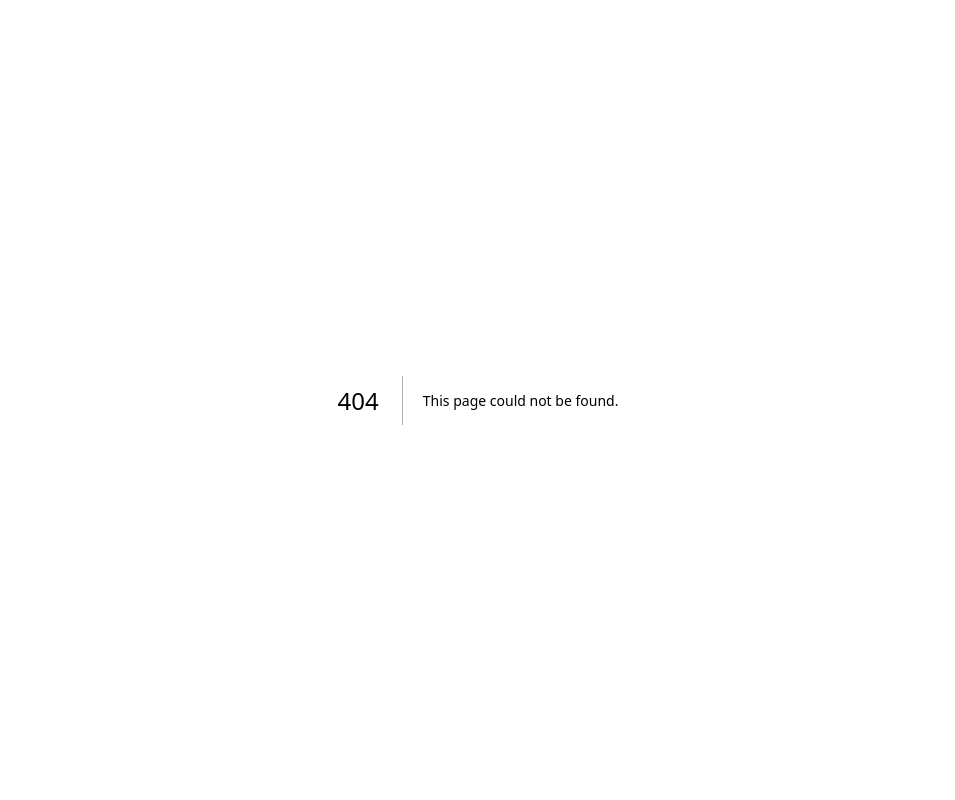
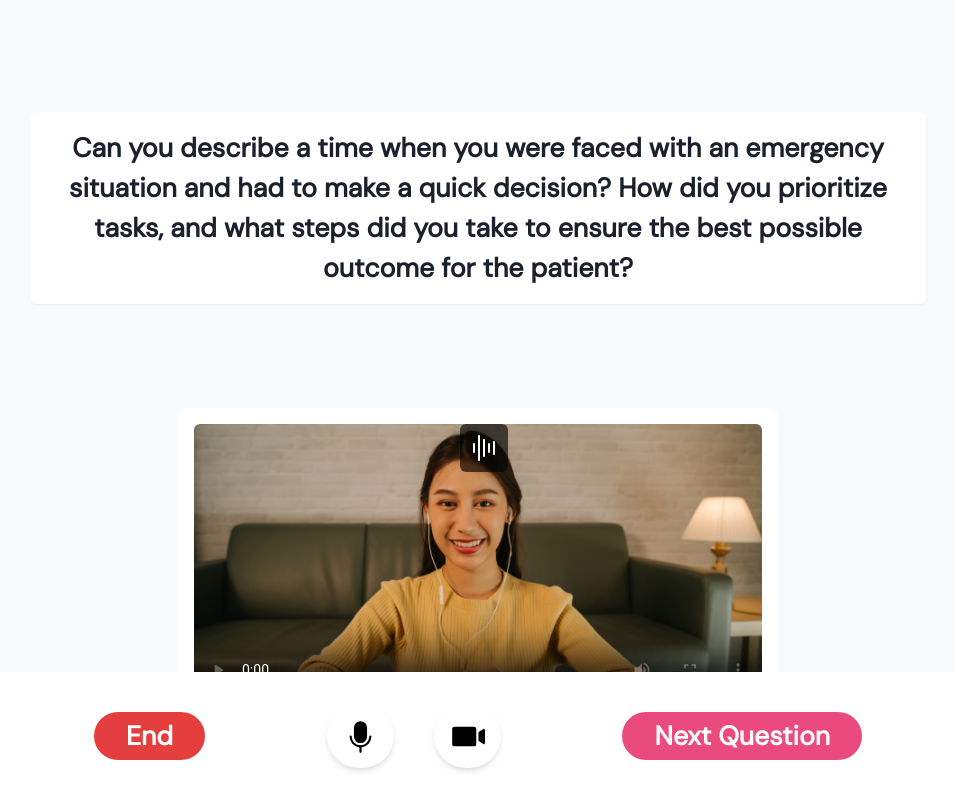
Before and after one commit to Aladdin3r/onward, a Next.js app: page /mock-interview-start in a window 1280 px wide. Before the commit this address had no page. Shown: the whole page, without its empty margins (162-1117 px from the left). Built offline with nearby package versions, Linux system fonts and the light colour scheme.

Commit message:
create 2 pages for Mock Interview

```diff
--- /dev/null
+++ b/pages/mock-interview-start.js
@@ -0,0 +1,93 @@
+import Head from "next/head";
+import styles from "@/styles/Home.module.css";
+import "@/styles/theme";
+import { Box, Flex, Text, Button, IconButton, Stack, Center } from "@chakra-ui/react";
+import { Waveform, Microphone, VideoCamera } from "@phosphor-icons/react";
+import VideoPlayer from "@/styles/components/VideoPlayer";
+import { useRouter } from "next/router";
+
+export default function MockInterviewQuestionPage() {
+    const router = useRouter();
+
+    return (
+        <>
+            <Head>
+                <title>Mock Interview — Onward</title>
+                <meta name="description" content="Onward is an AI-powered personal interview coach designed to help nurses excel in job interviews." />
+                <meta name="viewport" content="width=device-width, initial-scale=1" />
+                <link rel="icon" href="/favicon.ico" />
+            </Head>
+
+            <Box className={styles.page} bg="gray.50" minH="100vh" py={8} display="flex" flexDirection="column" alignItems="center">
+
+                {/* Question Prompt */}
+                <Center mb={6}>
+                    <Box bg="white" mt={20} px={6} py={4} borderRadius="md" boxShadow="sm" width="70%">
+                        <Text fontSize="sm" fontWeight="semibold" textAlign="center">
+                            Can you describe a time when you were faced with an emergency situation and had to make a quick decision? How did you prioritize tasks, and what steps did you take to ensure the best possible outcome for the patient?
+                        </Text>
+                    </Box>
+                </Center>
+
+                {/* Video Player with Audio Overlay Icon */}
+                <Flex justify="center" mb={8} mt={20} position="relative" width="70%">
+                    <VideoPlayer
+                        title="Interview Playback"
+                        thumbnail="/images/smiling-girl.png"
+                    />
+                    {/* Audio Overlay */}
+                    <Box position="absolute" top="4" left="430" bg="blackAlpha.700" p={2} borderRadius="md">
+                        <Waveform size={32} color="white" />
+                    </Box>
+                </Flex>
+
+                {/* Bottom Control Bar */}
+                <Box width="100%" py={8} bg="white" boxShadow="md" position="fixed" bottom={0}>
+                    <Flex justify="space-between" align="center" maxW="800px" mx="auto" px={4}>
+                        {/* End Button */}
+                        <Button colorScheme="red" size="sm" px={8} py={6}
+                        onClick={() => router.push('/')} >
+                                        {/* "End" will lead to Dashboard for now*/}
+                            End
+                        </Button>
+
+                        {/* Mic and Video Icon Buttons */}
+                        <Stack direction="row" spacing={10}>
+                            <IconButton
+                                px={4}
+                                py={8}
+                                aria-label="Toggle Microphone"
+                                icon={<Microphone size={35} color="black" weight="fill"/>}
+                                bg="white"
+                                boxShadow="md"
+                                borderRadius="full"
+                            />
+                            <IconButton
+                                px={4}
+                                py={8}
+                                aria-label="Toggle Video"
+                                icon={<VideoCamera size={35} color="black" weight="fill"/>}
+                                bg="white"
+                                boxShadow="md"
+                                borderRadius="full"
+                            />
+                        </Stack>
+
+                        {/* Next Question Button */}
+                        <Button
+                            bg="brand.blushPink"
+                            color="brand.frostWhite"
+                            size="sm"
+                            px={8}
+                            py={6}
+                            onClick={() => router.push('/')}
+                                // "Next Question" will lead to Dashboard for now
+                        >
+                            Next Question
+                        </Button>
+                    </Flex>
+                </Box>
+            </Box>
+        </>
+    );
+}
```
Also changed, not shown: pages/mock-interview.js (+50 -15 lines).
